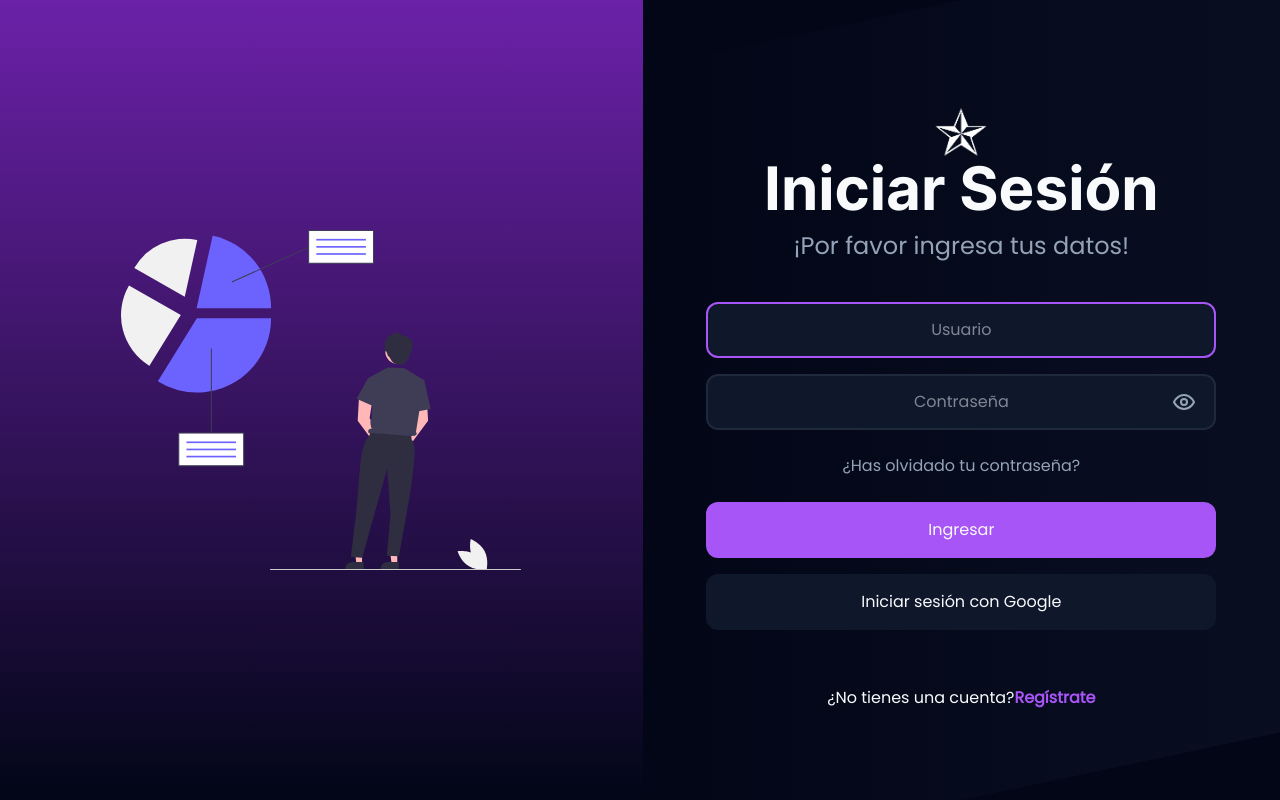
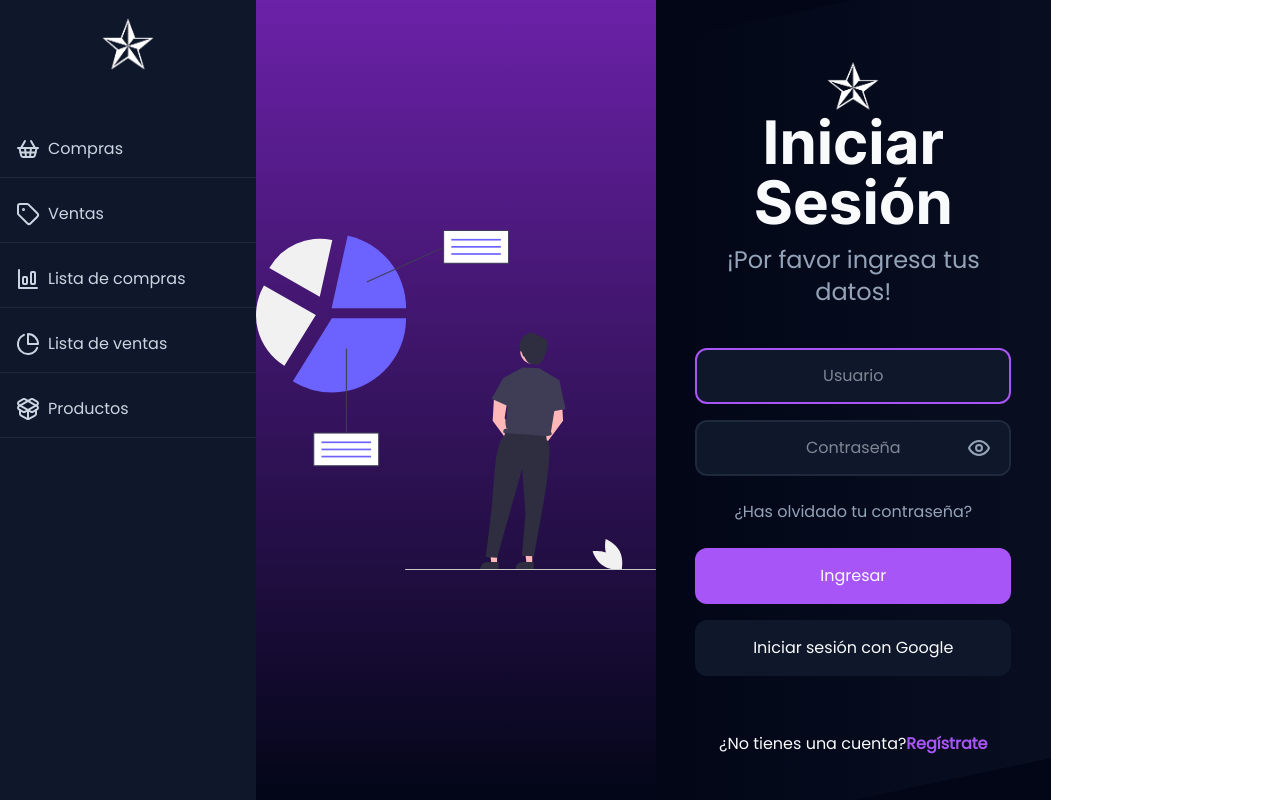
Before and after one commit to puriihuaman/shopping-sales-app, a React (Vite) app in the folder frontend/: page / in a window 1280 px wide. Built offline with nearby package versions, Linux system fonts and the light colour scheme.

Commit message:
feat: add routing

```diff
--- a/frontend/src/App.tsx
+++ b/frontend/src/App.tsx
@@ -1,16 +1,26 @@
+import { Sidebar } from '@components/Sidebar';
 import { Home } from '@views/Home';
 import { LoginView } from '@views/LoginView';
+import { Products } from '@views/Products';
 import { BrowserRouter, Route, Routes } from 'react-router-dom';
 
 function App() {
 	return (
 		<>
-			<BrowserRouter basename="/">
-				<Routes>
-					<Route path="/" element={<LoginView />} />
-					<Route path="/home" element={<Home />} />
-				</Routes>
-			</BrowserRouter>
+			<div className="flex">
+				<BrowserRouter basename="/">
+					<Sidebar />
+
+					<Routes>
+						<Route path="/" element={<LoginView />} />
+						<Route path="/compras" element={<Home />} />
+						<Route path="/ventas" element={<Home />} />
+						<Route path="/lista-compras" element={<Home />} />
+						<Route path="/lista-ventas" element={<Home />} />
+						<Route path="/productos" element={<Products />} />
+					</Routes>
+				</BrowserRouter>
+			</div>
 		</>
 	);
 }
```
